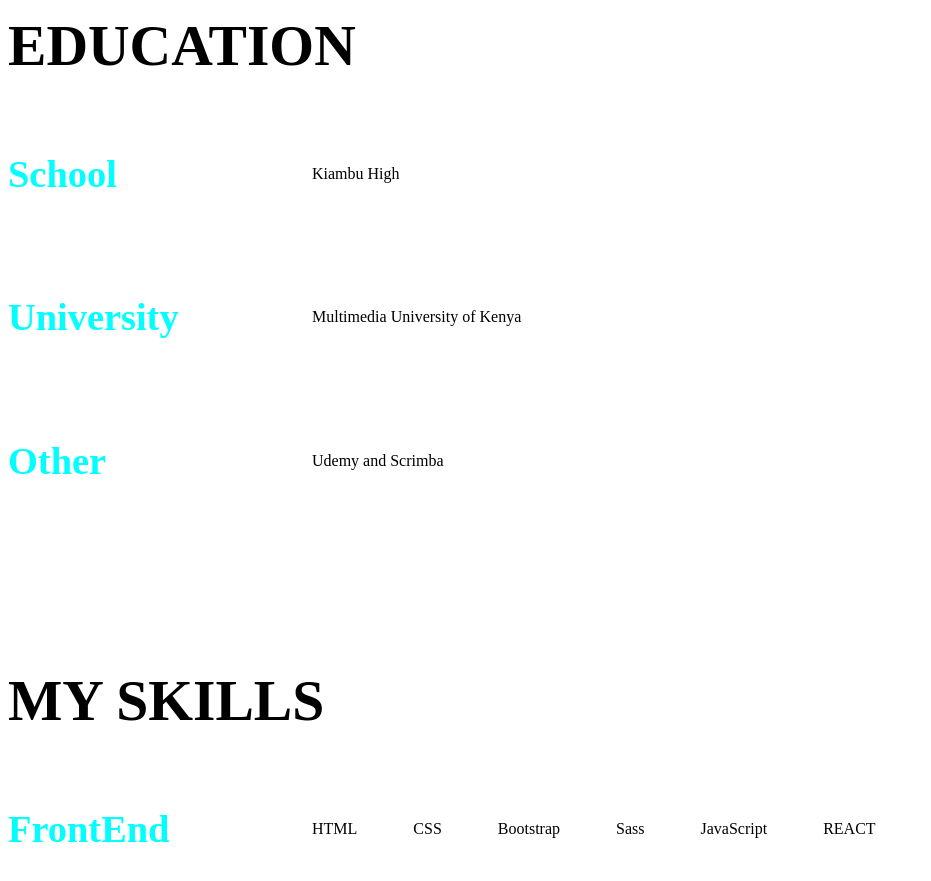
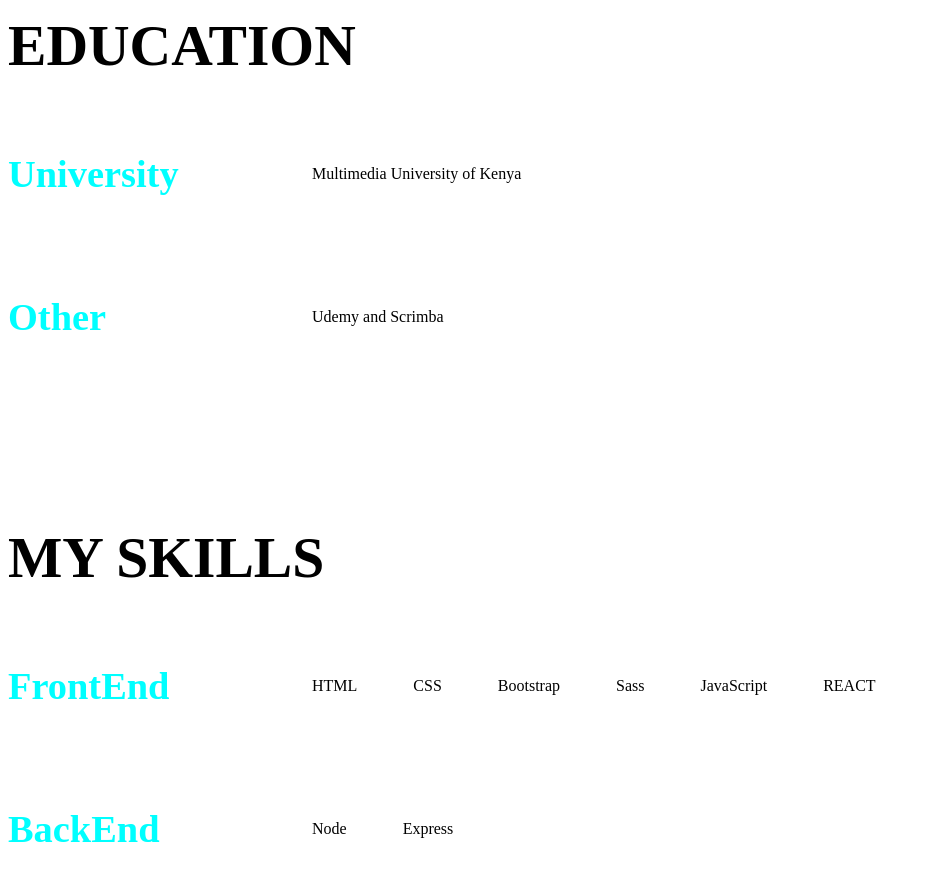
Before and after one commit to sosyfy/portfolio, a React (Create React App) app: page /about in a window 1280 px wide. Shown: the part 1320-2201 px from the top of the page, without its empty margins (0-931 px from the left). Built offline with nearby package versions, Linux system fonts and the light colour scheme; the HTML template or start-up script is replaced by a standard one.

Commit message:
removed school

```diff
--- a/src/Pages/About.jsx
+++ b/src/Pages/About.jsx
@@ -129,7 +129,6 @@ export default function About() {
             <div className="about__info__item">
               <h1 className="about__info__heading">Education</h1>
 
-              <AboutInfoItem title="School" items={["Kiambu High"]} />
               <AboutInfoItem
                 title="University"
                 items={["Multimedia University of Kenya"]}
```
